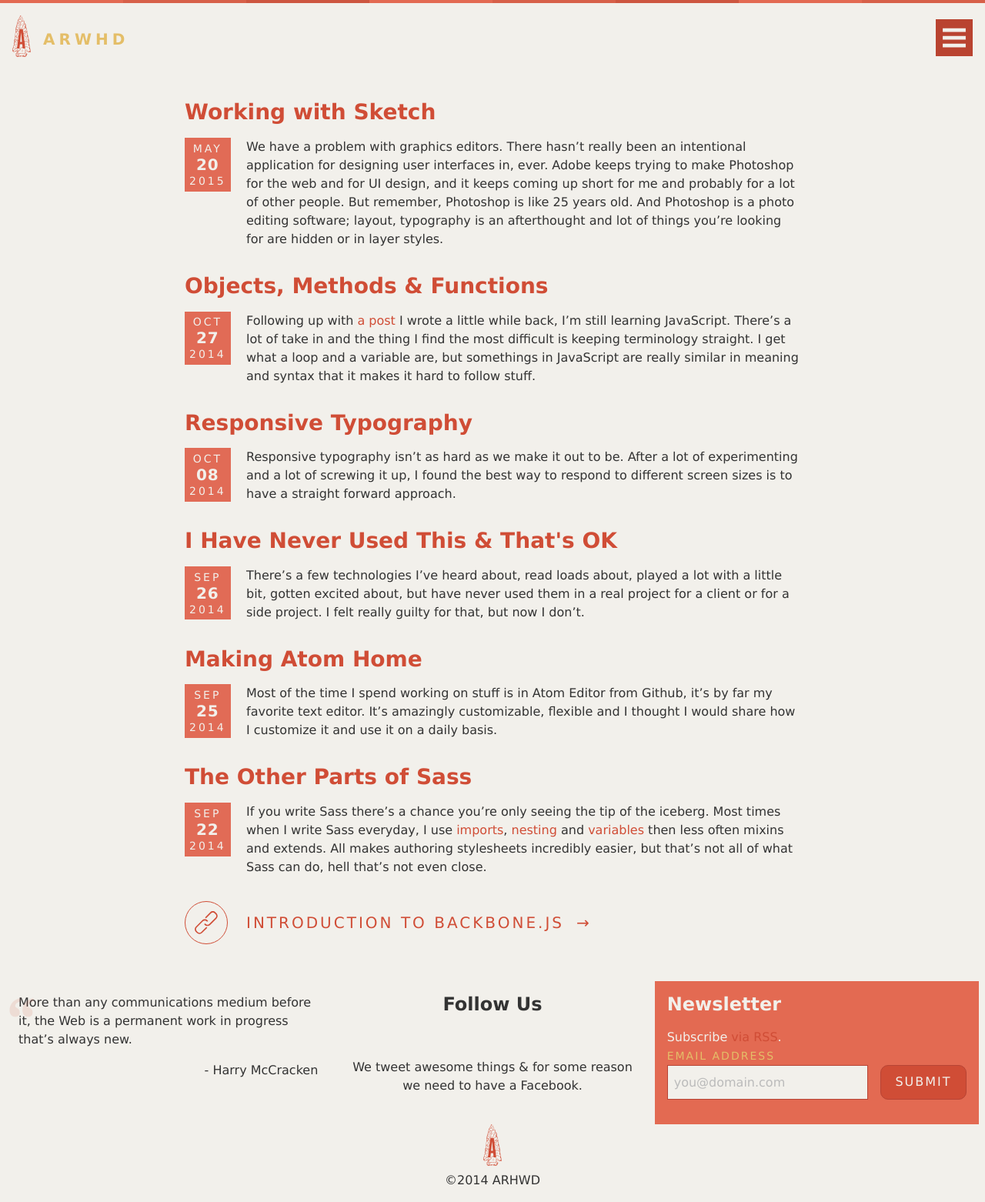
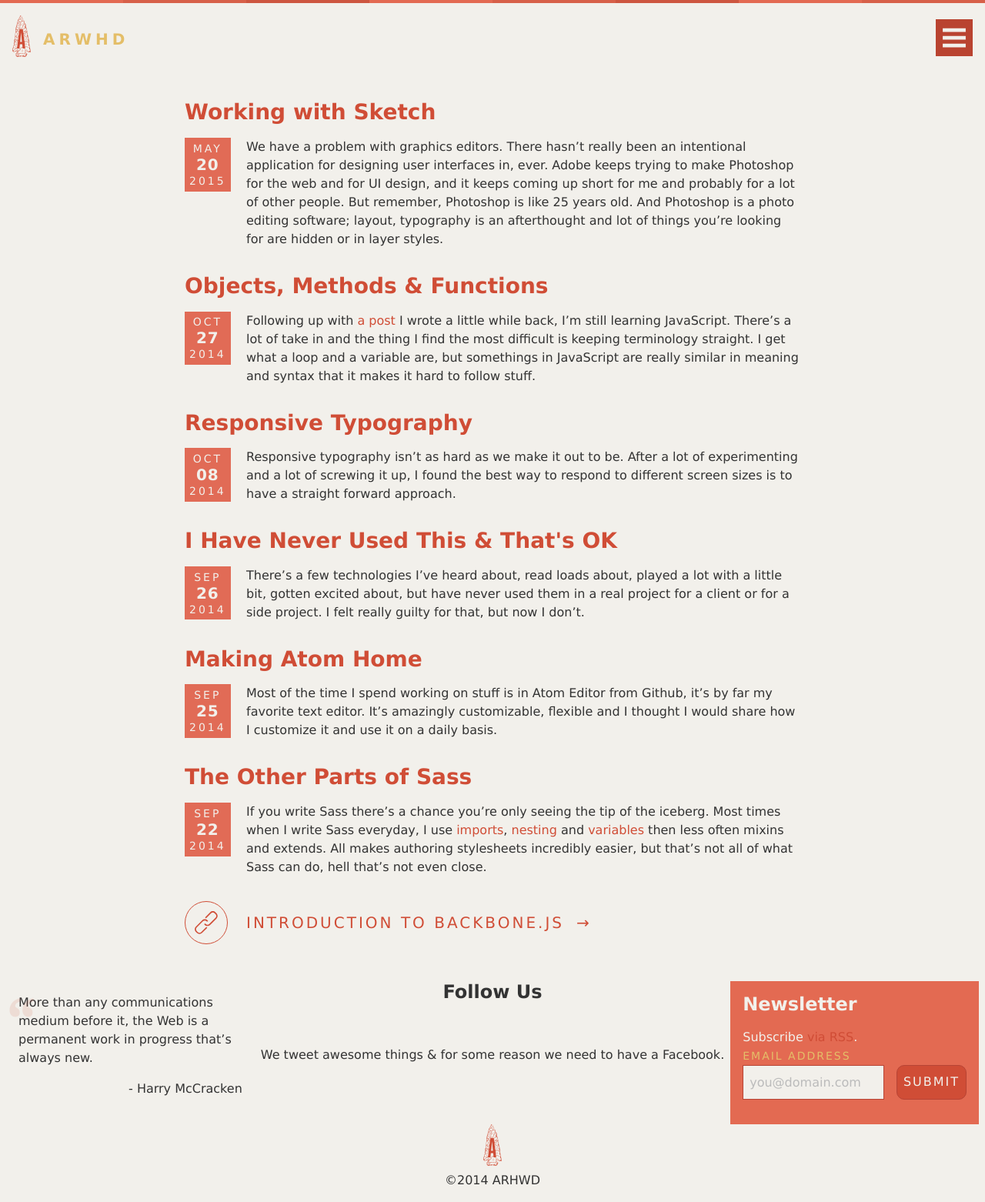
Before and after one commit to charlespeters/ARWHD, a Jekyll site: the page built from index.html, in a window 1280 px wide. Shown: the whole page at 77% size. Built offline with Jekyll 4.4.1, drawn with Linux system fonts in a browser that asks for light colours; nearby versions of some CDN libraries; some web fonts are replaced; the list of posts is cut into pages by our own code; comment, search, counter and statistics services are not loaded.

```diff
--- a/_includes/footer.html
+++ b/_includes/footer.html
@@ -1,12 +1,12 @@
 </main>
 
-<footer class="footer container--spacer">
+<footer class="site--footer container--spacer">
     <section class="flex">
-      <div class="footer--widget mccracken">
+      <div class="site--footer_widget mccracken">
 			  <p class="hl--b left">More than any communications medium before it, the Web is a permanent work in progress that’s always new.</p>
         <p class="hl--b right">- Harry McCracken</p>
       </div>
-      <div class="footer--widget social center">
+      <div class="site--footer_ social center">
     	  <div class="followus">
           	<h3>Follow Us</h3>
             <a class="social--media_link" href="https://twitter.com/arwhdco/">
@@ -40,31 +40,32 @@
           	<p>We tweet awesome things &amp; for some reason we need to have a Facebook. <br/></p>
           </div>
     	</div>
-      <div class="footer--widget nwl">
+      <div class="site--footer_widget nwl">
           <h3 class="w-700 m--bottom">Newsletter</h3>
           <p>Subscribe <a href="{{ "/feed.xml" | prepend: site.baseurl }}">via RSS</a>.</p>
           {% include mailchimp.html %}
       </div>
     </section>
     <div class="center">
-      <img src="/img/logo.svg" class="footer--logo" alt="">
+      <img src="/img/logo.svg" class="site--footer_logo" alt="">
       <br />
       ©2014 ARHWD
     </div>
 
 </footer>
 
-
-<script type="text/javascript">
-
-</script>
 <script src="{{ '/assets/dist/js/arwhd.js' | prepend: site.baseurl }}"></script>
 <script type="text/javascript">
-  (function(i,s,o,g,r,a,m){i['GoogleAnalyticsObject']=r;i[r]=i[r]||function(){
-  (i[r].q=i[r].q||[]).push(arguments)},i[r].l=1*new Date();a=s.createElement(o),
-  m=s.getElementsByTagName(o)[0];a.async=1;a.src=g;m.parentNode.insertBefore(a,m)
-  })(window,document,'script','//www.google-analytics.com/analytics.js','ga');
-
-  ga('create', 'UA-45825941-1', 'auto');
-  ga('send', 'pageview');
+  var _gauges = _gauges || [];
+  (function() {
+    var t   = document.createElement('script');
+    t.type  = 'text/javascript';
+    t.async = true;
+    t.id    = 'gauges-tracker';
+    t.setAttribute('data-site-id', '5564877392c6ac7126004377');
+    t.setAttribute('data-track-path', 'https://track.gaug.es/track.gif');
+    t.src = 'https://track.gaug.es/track.js';
+    var s = document.getElementsByTagName('script')[0];
+    s.parentNode.insertBefore(t, s);
+  })();
 </script>
--- a/assets/src/scss/components/_prism.scss
+++ b/assets/src/scss/components/_prism.scss
@@ -33,6 +33,7 @@ samp {
 	font-size: 87.5%;
 	line-height: 1.4;
 	padding: .25em;
+	font-family: "Source Code Pro", "Menlo", monospace;
 }
 pre {
 	background-color: $solarized_base02;
@@ -52,9 +53,9 @@ pre {
 		    -ms-hyphens: none;
 		        hyphens: none;
 		padding: 1.143em;
-		-moz-tab-size: 4;
-		  -o-tab-size: 4;
-		     tab-size: 4;
+		-moz-tab-size: 2;
+		  -o-tab-size: 2;
+		     tab-size: 2;
 		text-align: left;
 		white-space: pre-wrap;
 		word-spacing: normal;
--- a/assets/src/scss/layout/_footer.scss
+++ b/assets/src/scss/layout/_footer.scss
@@ -1,9 +1,9 @@
-.footer {
-	&--logo {
+.site--footer {
+	&_logo {
 		max-width: 1.5rem;
 		height: auto;
 	}
-	&--widget {
+	&_widget {
 		flex: 1 0 19rem;
 		padding: 1rem;
 	}
```
Also changed, not shown: _includes/arwhd.css, assets/dist/css/arwhd.css.
